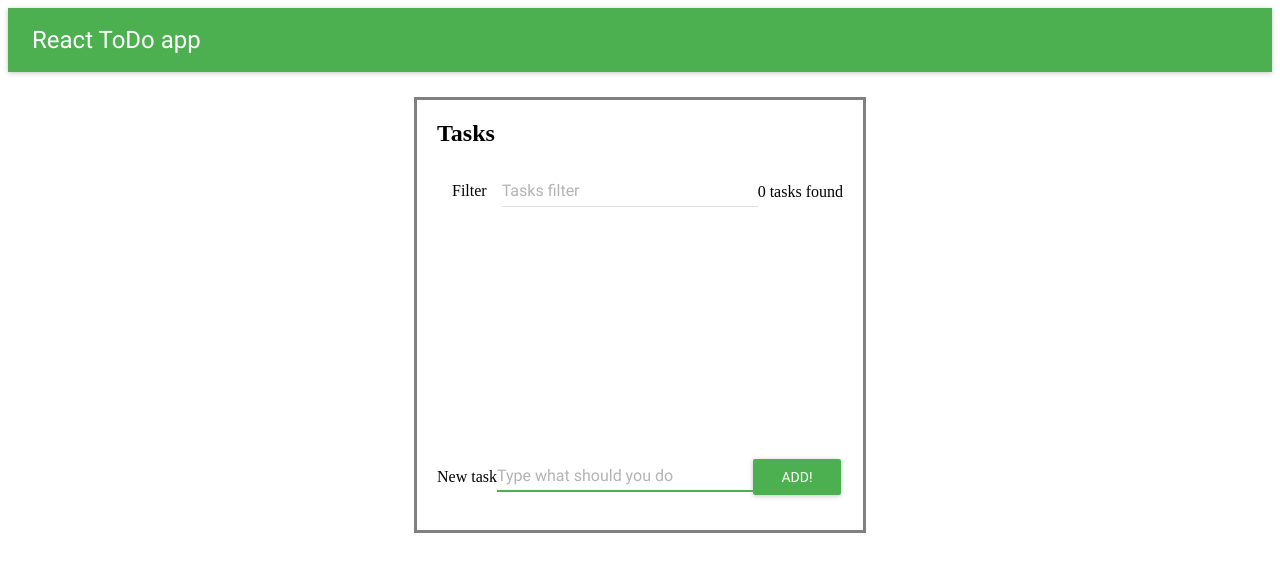
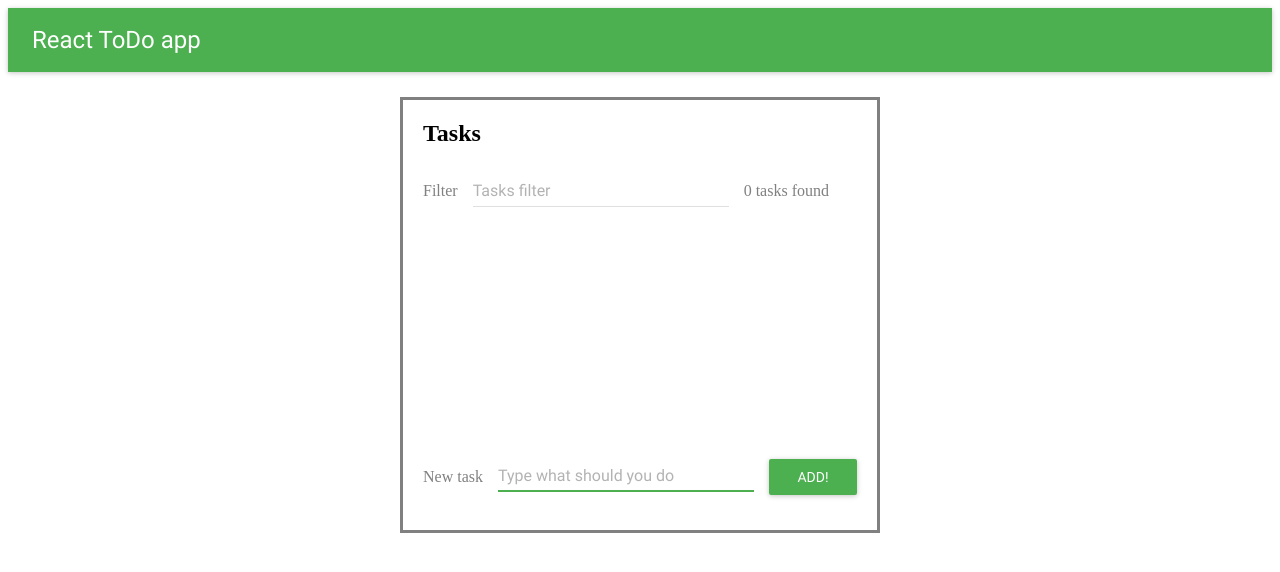
Before and after one commit to adhed/todo-app, a React (Create React App) app: page / in a window 1280 px wide. Shown: the top 572 px of the page. Built offline with nearby package versions, Linux system fonts and the light colour scheme; what react-tap-event-plugin would draw is missing.

Commit message:
add styles

```diff
--- a/src/App/Components/Filter.css
+++ b/src/App/Components/Filter.css
@@ -1,3 +1,3 @@
-.filter > label {
-    margin: 15px;
+.filter > span {
+    margin-left: 15px
 }
--- a/src/App/Components/Filter.js
+++ b/src/App/Components/Filter.js
@@ -16,7 +16,7 @@ class Filter extends Component {
         let tasksWord = this.props.foundedTasks === 1 ? 'task' : 'tasks';
 
         return (
-            <div class="filter">
+            <div className="filter form-group">
                 <label htmlFor="task-filter">Filter</label>
                 <TextField
                     hintText="Tasks filter"
--- a/src/App/Components/Task.css
+++ b/src/App/Components/Task.css
@@ -1,3 +1,9 @@
+.task {
+    display: block;
+    font-size: 1.3em;
+    line-height: 1.8em;
+}
+
 .highlighted {
     background: yellow;
 }
--- a/src/App/Components/Task.js
+++ b/src/App/Components/Task.js
@@ -4,9 +4,9 @@ import './Task.css';
 class Task extends Component {
     render() {
         return (
-            <h2>
+            <span className="task">
                 {this.props.task.number}. {this.props.task.render}
-            </h2>
+            </span>
         );
   }
 }
--- a/src/App/Components/TaskAdder.js
+++ b/src/App/Components/TaskAdder.js
@@ -36,11 +36,12 @@ class TaskAdder extends Component {
     }
 
     render() {
-        const styles = {
-            marginTop: 'auto',
+        const btnStyles = {
+            marginLeft: 15
         };
+
         return (
-            <div style={styles}>
+            <div className="form-group bottom">
                 <label htmlFor="add-task-input">New task</label>
                 <TextField
                     hintText="Type what should you do"
@@ -54,6 +55,7 @@ class TaskAdder extends Component {
                     label="Add!"
                     primary={true}
                     onClick={this.handleSubmit}
+                    style={btnStyles}
                 />
             </div>
         );
--- a/src/App/Components/TaskBox.css
+++ b/src/App/Components/TaskBox.css
@@ -1,3 +1,11 @@
-input {
-    margin: '0 15px 0 15px'
+.bottom {
+    margin-top: auto;
 }
+
+.form-group {
+    color: gray;
+}
+
+.form-group > label {
+    margin-right: 15px;
+}
--- a/src/App/Components/TaskBox.js
+++ b/src/App/Components/TaskBox.js
@@ -75,6 +75,7 @@ class TaskBox extends Component {
           marginTop: '25px',
           border: '3px solid grey',
           minHeight: '400px',
+
           padding: '0 20px 30px 20px'
       };
     return (
```
